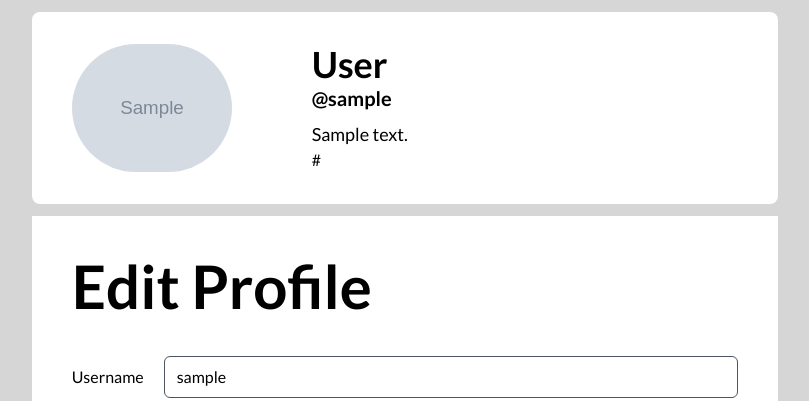
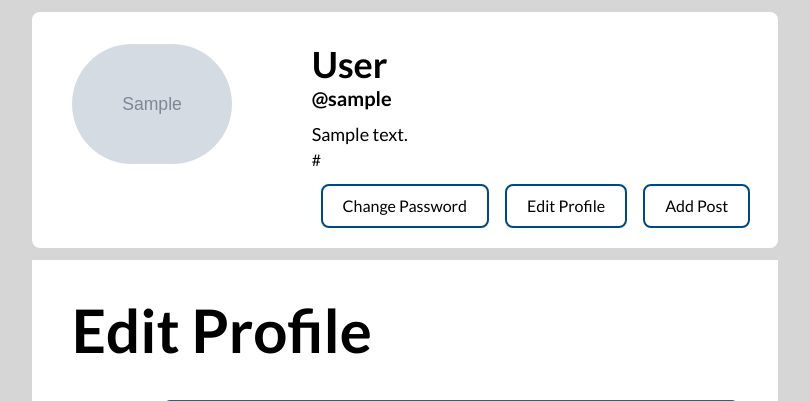
Before and after one commit to sandeshpaudel81/Gateway-WRC, a Django app: page /edit_profile/ in a window 1280 px wide. Shown: the part 63-464 px from the top of the page, without its empty margins (235-1044 px from the left). Run offline with Django 4.2, Linux system fonts and the light colour scheme; a user stored in the database is signed in; tables that the repository leaves empty hold one stand-in row (values such as "Sample post"); grey boxes marked "Sample" are stand-in pictures; some libraries are stand-ins or nearby versions.

Commit message:
one day to submit

```diff
--- a/theme/static/css/dist/styles.css
+++ b/theme/static/css/dist/styles.css
@@ -958,6 +958,10 @@ select{
   width: 8rem;
 }
 
+.shrink-0{
+  flex-shrink: 0;
+}
+
 .cursor-pointer{
   cursor: pointer;
 }
@@ -970,8 +974,16 @@ select{
   grid-template-columns: repeat(3, minmax(0, 1fr));
 }
 
+.items-start{
+  align-items: flex-start;
+}
+
 .items-center{
   align-items: center;
+}
+
+.justify-start{
+  justify-content: flex-start;
 }
 
 .justify-end{
--- a/webapp/templates/add_post.html
+++ b/webapp/templates/add_post.html
@@ -19,8 +19,9 @@
         </div>
         {% if user.is_authenticated and user.id == informant.user.id %}
         <div class="flex justify-end">
-            <a class="border-2 border-logoblue px-5 py-2 rounded-lg mx-2 cursor-pointer">Edit Profile</a>
-            <a class="border-2 border-logoblue px-5 py-2 rounded-lg mx-2 cursor-pointer">Add Post</a>
+            <a class="border-2 border-logoblue px-5 py-2 rounded-lg mx-2 cursor-pointer" href="/change_password">Change Password</a>
+            <a class="border-2 border-logoblue px-5 py-2 rounded-lg mx-2 cursor-pointer" href="/edit_profile">Edit Profile</a>
+            <a class="border-2 border-logoblue px-5 py-2 rounded-lg mx-2 cursor-pointer" href="/add_post">Add Post</a>
         </div>
         {% endif %}
     </div>
--- a/webapp/templates/edit_profile.html
+++ b/webapp/templates/edit_profile.html
@@ -6,8 +6,8 @@
 {% block content %}
 <div class="w-7/12 mx-auto">
     <div class="bg-white mt-3 rounded-lg p-5">
-        <div class="flex py-3">
-            <img src="{{profile.logo.url}}" alt="{{profile.fullName}}" class="w-40 ml-5 rounded-full">
+        <div class="flex py-3 items-start">
+            <img src="{{profile.logo.url}}" alt="{{profile.fullName}}" class="w-40 ml-5 rounded-full shrink-0">
             <div class="ml-20">
                 <h1 class="font-bold text-4xl">{{profile.fullName}}</h1>
                 <p class="font-semibold text-xl">@{{user.username}}</p>
@@ -15,6 +15,13 @@
                 <p>{{profile.linkInBio}}</p>
             </div>
         </div>
+        {% if user.is_authenticated and user.id == profile.user.id %}
+        <div class="flex justify-end">
+            <a class="border-2 border-logoblue px-5 py-2 rounded-lg mx-2 cursor-pointer" href="/change_password">Change Password</a>
+            <a class="border-2 border-logoblue px-5 py-2 rounded-lg mx-2 cursor-pointer" href="/edit_profile">Edit Profile</a>
+            <a class="border-2 border-logoblue px-5 py-2 rounded-lg mx-2 cursor-pointer" href="/add_post">Add Post</a>
+        </div>
+        {% endif %}
     </div>
     <div class="bg-white mt-3 p-10">
         <h1 class="text-6xl font-bold">Edit Profile</h1>
```
Also changed, not shown: webapp/templates/change_password.html (+7 -0 lines).
